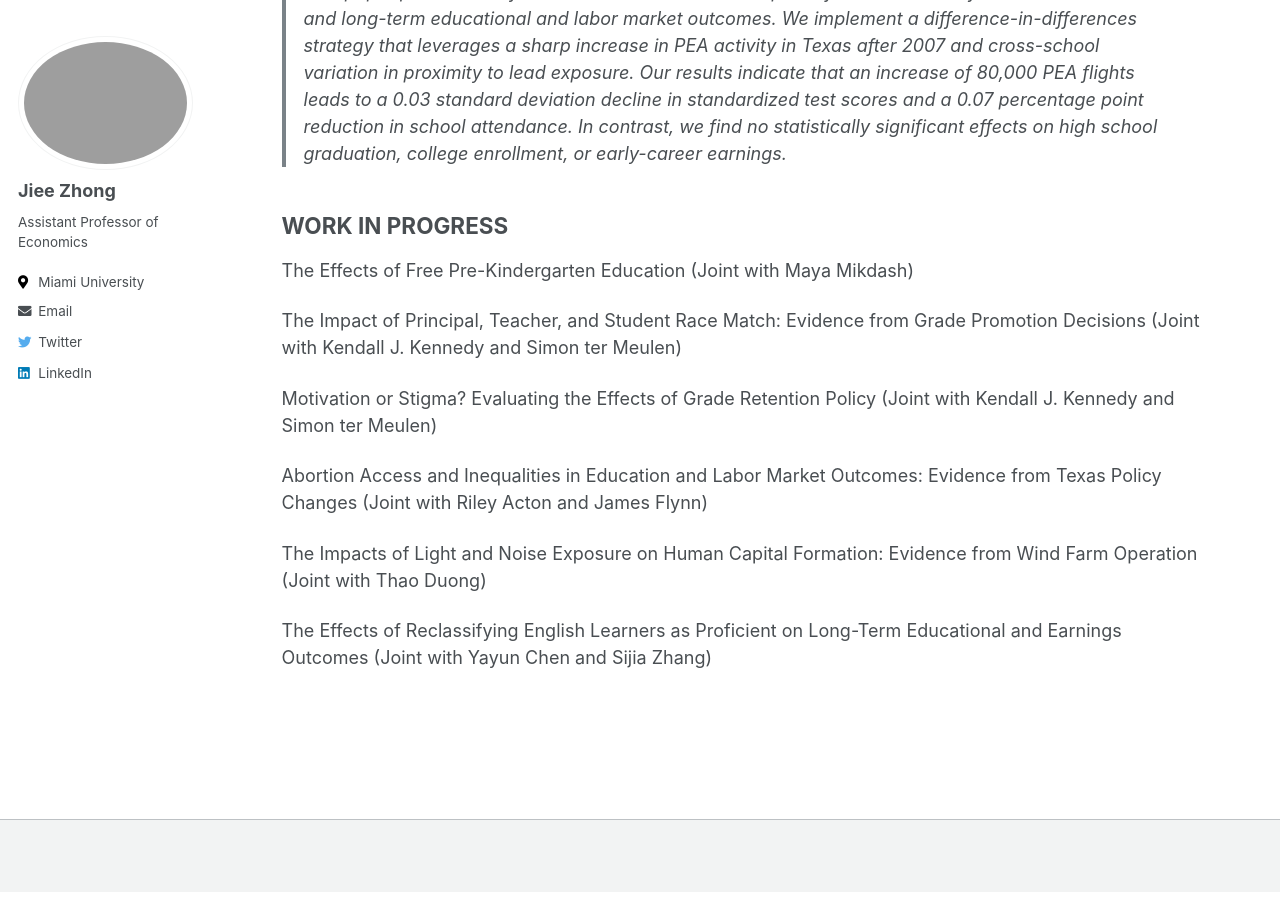
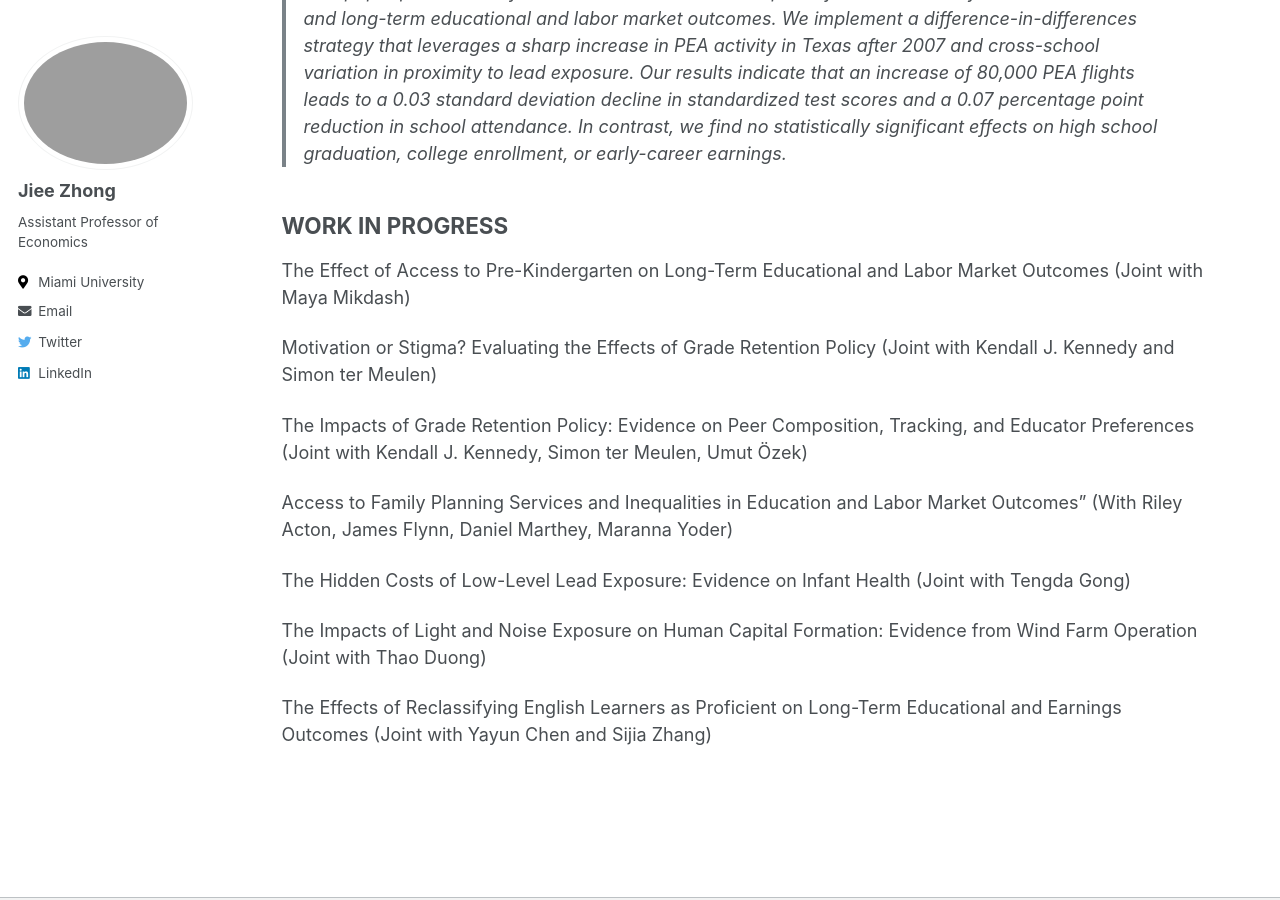
Before and after one commit to jieezhong/jieezhong.github.io, a Jekyll site: the page built from _pages/research.md, in a window 1280 px wide and 900 px high, scrolled down 1356 px. Built offline with Jekyll 4.4.1, drawn with Linux system fonts in a browser that asks for light colours; some of the changed text lies outside the part shown.

Commit message:
Update research.md

```diff
--- a/_pages/research.md
+++ b/_pages/research.md
@@ -17,9 +17,9 @@ header:
 
 ## WORKING PAPERS
 
-***[Early Grade Retention Harms Adult Earnings](/files/pdf/JMP_May2025.pdf)***
+***[Early Grade Retention Harms Adult Earnings](/files/pdf/JMP.pdf)***
 
-Revised and Resubmitted (2nd Round) to the <ins> American Economic Journal: Applied Economics </ins>
+Conditional acceptance at the <ins> American Economic Journal: Applied Economics </ins>
 
 > Abstract: This paper presents the first causal evidence of the effects of grade retention on labor market outcomes and post-secondary educational attainment, analyzing a reading test-based retention policy in Texas. Employing a fuzzy regression discontinuity design, the study finds that third-grade retention significantly reduces the average earnings between ages 23 and 25 by $3,512 (22%). While retention initially increases test scores, these gains diminish over time. Moreover, retention increases school absence, violence, and crime. It further reduces the likelihood of high school graduation but does not affect college enrollment, graduation, the timing of these outcomes, or the selectivity of college attended.
 
@@ -33,13 +33,15 @@ Revised and Resubmitted (2nd Round) to the <ins> American Economic Journal: Appl
 
 ## WORK IN PROGRESS
 
-The Effects of Free Pre-Kindergarten Education (Joint with Maya Mikdash)
-
-The Impact of Principal, Teacher, and Student Race Match: Evidence from Grade Promotion Decisions (Joint with Kendall J. Kennedy and Simon ter Meulen)
+The Effect of Access to Pre-Kindergarten on Long-Term Educational and Labor Market Outcomes (Joint with Maya Mikdash)
 
 Motivation or Stigma? Evaluating the Effects of Grade Retention Policy (Joint with Kendall J. Kennedy and Simon ter Meulen)
 
-Abortion Access and Inequalities in Education and Labor Market Outcomes: Evidence from Texas Policy Changes (Joint with Riley Acton and James Flynn)
+The Impacts of Grade Retention Policy: Evidence on Peer Composition, Tracking, and Educator Preferences (Joint with Kendall J. Kennedy, Simon ter Meulen, Umut Özek)
+
+Access to Family Planning Services and Inequalities in Education and Labor Market Outcomes” (With Riley Acton, James Flynn, Daniel Marthey, Maranna Yoder)
+
+The Hidden Costs of Low-Level Lead Exposure: Evidence on Infant Health (Joint with Tengda Gong)
 
 The Impacts of Light and Noise Exposure on Human Capital Formation: Evidence from Wind Farm Operation (Joint with Thao Duong)
 
```
